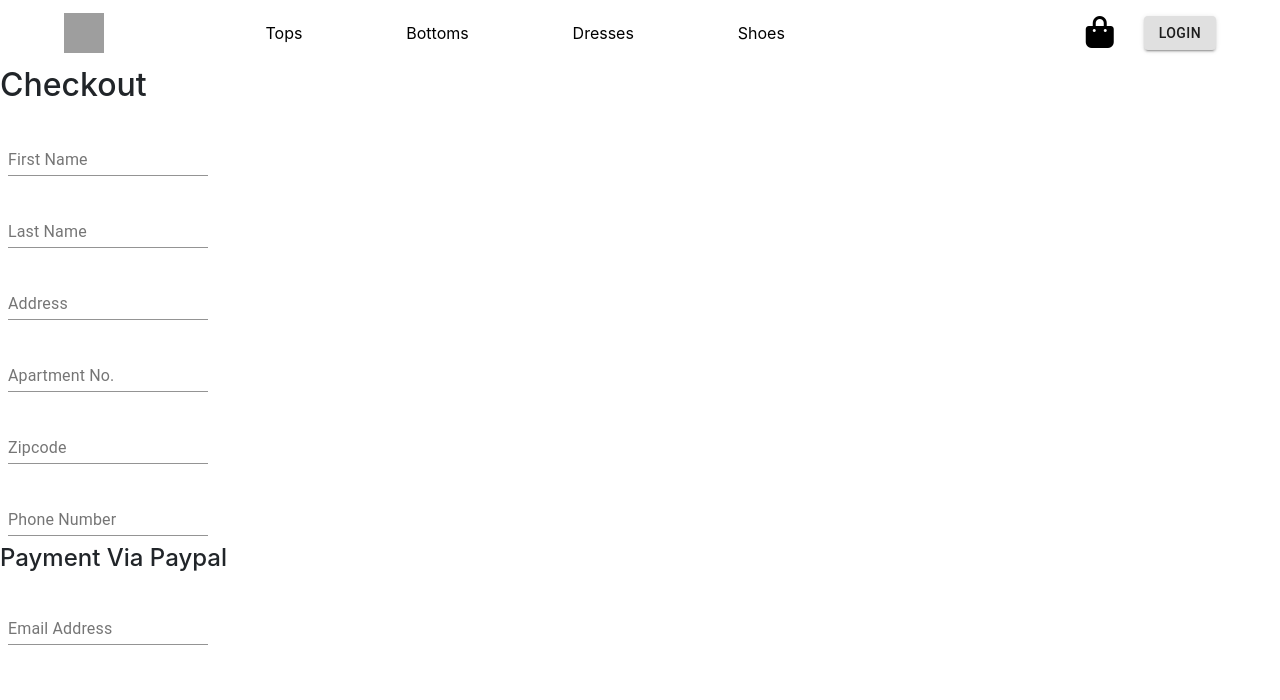
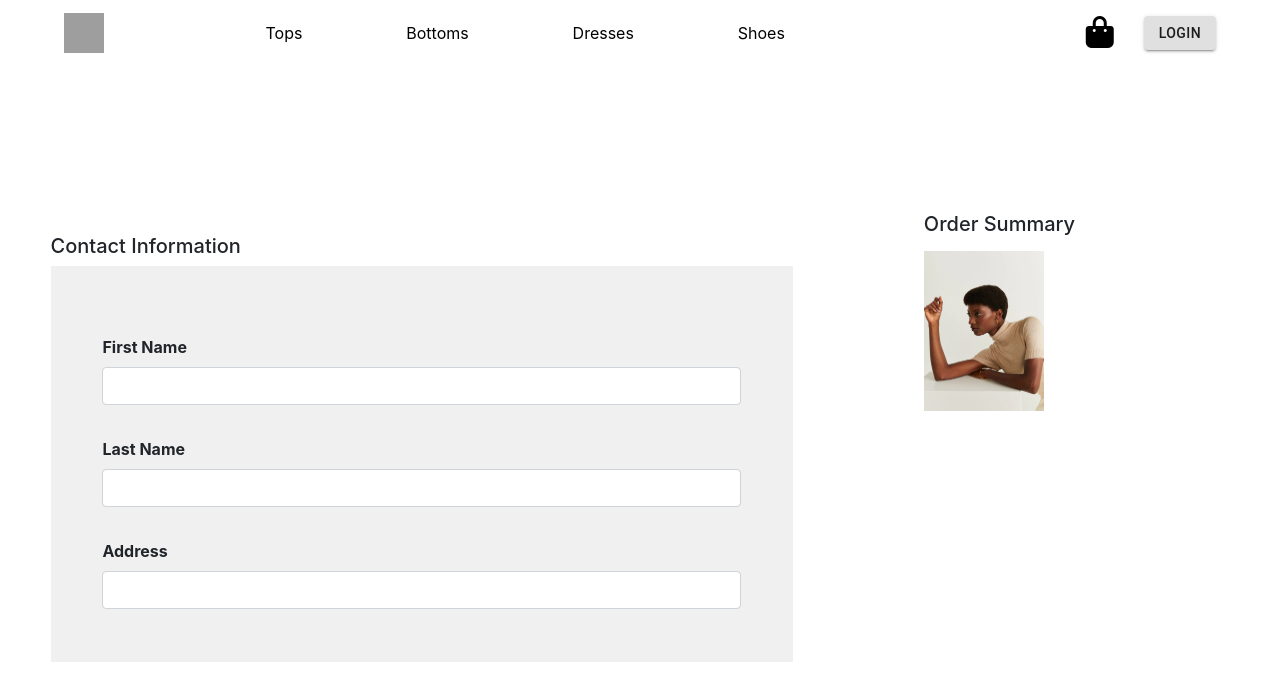
Before and after one commit to tobyau/fashion_forward, a React (Create React App) app: page /checkout in a window 1280 px wide. Shown: the top 700 px of the page. Built offline with nearby package versions, Linux system fonts and the light colour scheme; grey boxes are pictures that could not be loaded.

Commit message:
tried to pass props without redux :(

```diff
--- a/src/App.css
+++ b/src/App.css
@@ -144,3 +144,38 @@ a.categories:hover {
   padding-left: 10px;
   padding-right: 10px;
 }
+
+.form-container div {
+  width: 100%;
+  height: 80%;
+  margin-top: 5%;
+}
+
+.form-container div div form {
+  padding: 5% 7%;
+  background-color: #F0F0F0;
+}
+
+.summary-container {
+  border-color: grey;
+}
+
+.order-item-img {
+  height: 160px !important;
+  width: 120px !important;
+}
+
+.col-8 {
+  padding: 5%;
+  /* border-style: solid;
+  border-color: black; */
+}
+
+.col-4 {
+  padding: 5%;
+}
+
+.col-4 form {
+  border-style: solid;
+  border-color: #DCDCDC;
+}
--- a/src/App.js
+++ b/src/App.js
@@ -1,5 +1,5 @@
 import React from 'react';
-import { BrowserRouter as Router, Route, Switch } from "react-router-dom";
+import { BrowserRouter as Router, Route } from "react-router-dom";
 import './App.css';
 
 import Navbar from "./components/Navbar";
--- a/src/components/Checkout.js
+++ b/src/components/Checkout.js
@@ -1,95 +1,25 @@
-import React from "react";
-import { makeStyles } from "@material-ui/core/styles";
-import TextField from "@material-ui/core/TextField";
-import '../App.css';
+import React, { Component } from "react";
+import ContactForm from './ContactForm';
+import OrderSummary from './OrderSummary';
 
-const useStyles = makeStyles(theme => ({
-  container: {
-    display: "flex",
-    flexDirection: "column"
-  },
-  textField: {
-    marginLeft: theme.spacing(1),
-    marginRight: theme.spacing(1),
-    width: 200
-  },
-  dense: {
-    marginTop: 19
-  },
-  menu: {
-    width: 200
+class Checkout extends Component {
+  constructor() {
+    super();
+    this.state = {}
   }
-}));
-;
 
-export default function TextFields() {
-  const classes = useStyles();
-  const [values, setValues] = React.useState({
-    name: "Cat in the Hat",
-    age: "",
-    multiline: "Controlled",
-    currency: "EUR"
-  });
+  render() {
+    return(
+      <div className="form-container row">
+        <div className="col-8">
+          <ContactForm />
+        </div>
+        <div className="col-4">
+          <OrderSummary />
+        </div>
+      </div>
+    );
+  }
+}
 
-  const handleChange = name => event => {
-    setValues({ ...values, [name]: event.target.value });
-  };
-
-  return (
-    <form  className={classes.container} noValidate autoComplete="off">
-      <h2> Checkout </h2>
-      <TextField
-        id="standard-with-placeholder"
-        label="First Name"
-        placeholder="First Name"
-        className={classes.textField}
-        margin="normal"
-      />
-      <TextField
-        id="standard-with-placeholder"
-        label="Last Name"
-        placeholder="Last Name"
-        className={classes.textField}
-        margin="normal"
-      />
-      <TextField
-        id="standard-with-placeholder"
-        label="Address"
-        placeholder="Address"
-        className={classes.textField}
-        margin="normal"
-      />
-      <TextField
-        id="standard-with-placeholder"
-        label="Apartment No."
-        placeholder="Apartment No."
-        className={classes.textField}
-        margin="normal"
-      />
-      <TextField
-        id="standard-with-placeholder"
-        label="Zipcode"
-        placeholder="Zipcode"
-        className={classes.textField}
-        margin="normal"
-      />
-      <TextField
-        id="standard-with-placeholder"
-        label="Phone Number"
-        placeholder="Phone Number"
-        className={classes.textField}
-        margin="normal"
-      />
-
-      <h4>Payment Via Paypal</h4>
-      <TextField
-        id="standard-with-placeholder"
-        label="Email Address"
-        placeholder="Email Address"
-        className={classes.textField}
-        margin="normal"
-      />
-
-    </form>
-  );
-}
+export default Checkout;
--- /dev/null
+++ b/src/components/ContactForm.js
@@ -0,0 +1,32 @@
+import React, { Component } from 'react';
+
+class ContactForm extends Component {
+  constructor() {
+    super();
+    this.state = {}
+  }
+
+  render(){
+    return(
+      <div>
+        <h5>Contact Information</h5>
+        <form>
+          <div className="form-group">
+            <label for="exampleInputPassword1"><b>First Name</b></label>
+            <input type="password" className="form-control" id="form-input" placeholder="" />
+          </div>
+          <div className="form-group">
+            <label for="exampleInputPassword1"><b>Last Name</b></label>
+            <input type="password" className="form-control" id="form-input" placeholder="" />
+          </div>
+          <div className="form-group">
+            <label for="exampleInputPassword1"><b>Address</b></label>
+            <input type="password" className="form-control" id="form-input" placeholder="" />
+          </div>
+        </form>
+      </div>
+    );
+  }
+}
+
+export default ContactForm;
--- /dev/null
+++ b/src/components/OrderSummary.js
@@ -0,0 +1,23 @@
+import React, { Component } from "react";
+
+class OrderSummary extends Component {
+  constructor() {
+    super();
+    this.state = {}
+  }
+
+  render() {
+    return(
+      <div>
+          <h5>Order Summary</h5>
+          <div className="summary-container">
+            <div className="order-container">
+              <img src={require(`../imgs/tops/1.png`)} alt="" className="order-item-img"/>
+            </div>
+          </div>
+      </div>
+    );
+  }
+}
+
+export default OrderSummary;
--- a/src/components/ProductPage.js
+++ b/src/components/ProductPage.js
@@ -64,6 +64,8 @@ const CardModal = (path) => {
     setOpen(false);
   };
 
+
+
   return(
     <div className="card-container">
       <div onClick={handleOpen}>
```
